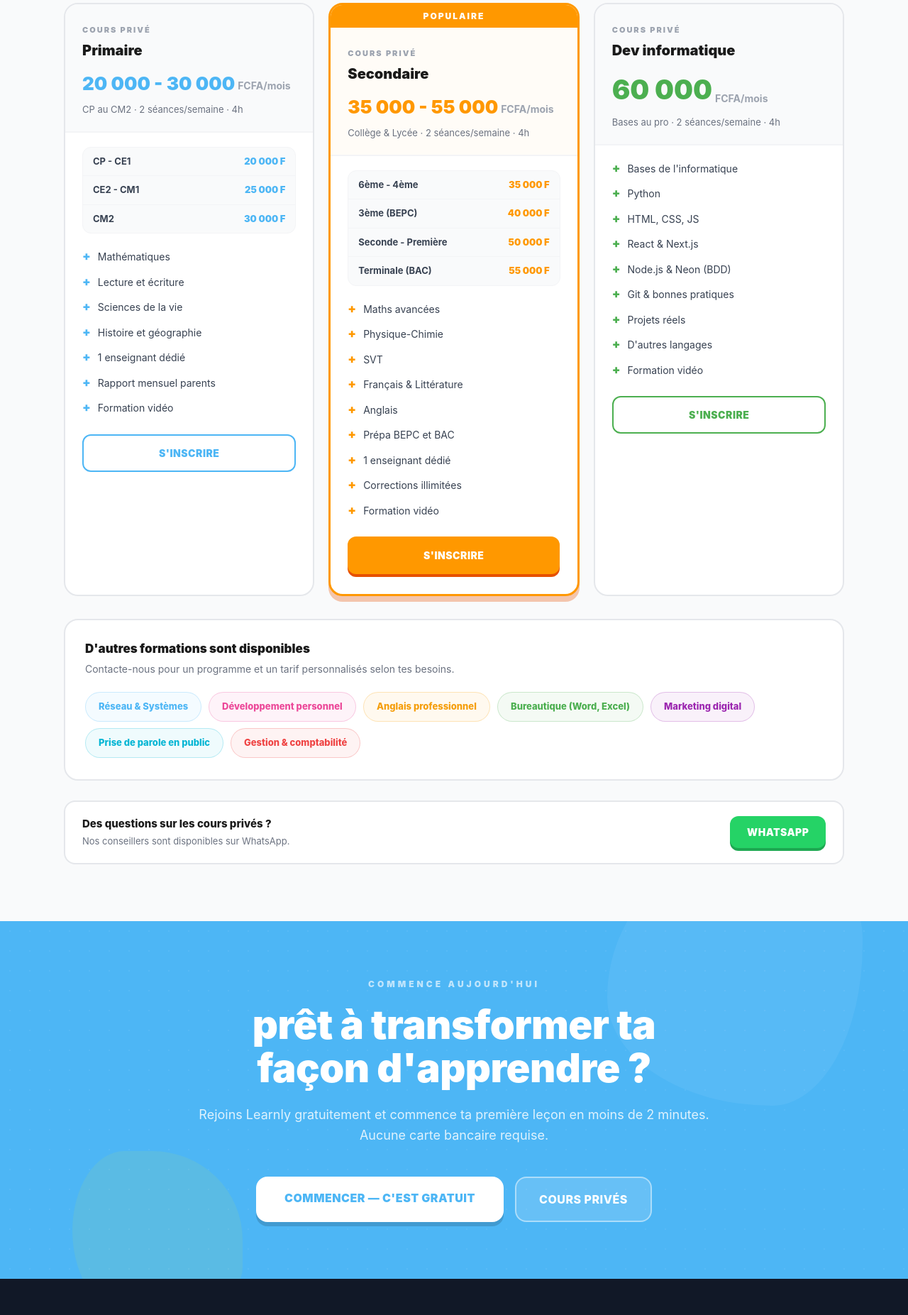
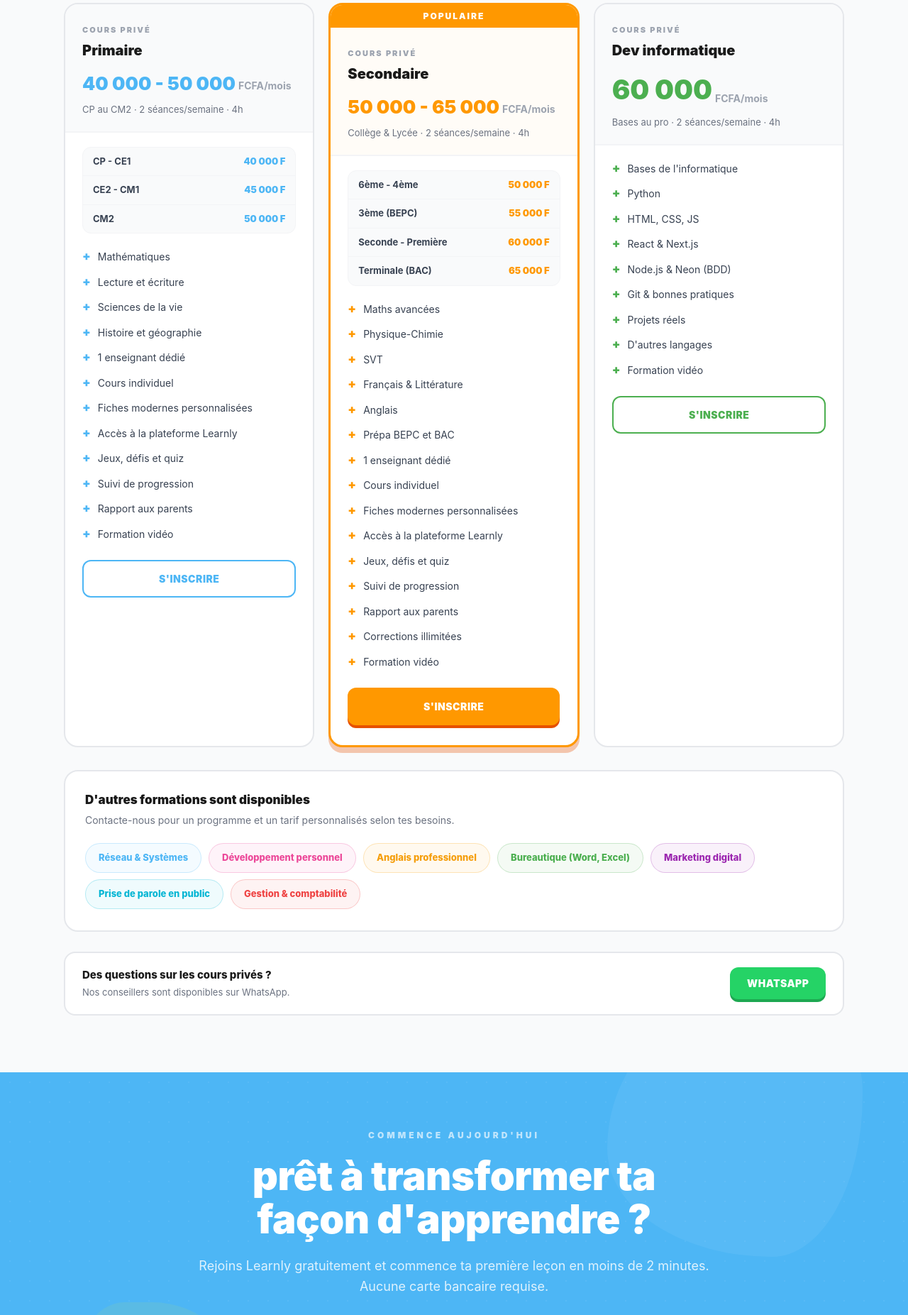
Before and after one commit to YO3CODER/Site-de-Learnly, a Next.js app: page / in a window 1280 px wide. Shown: the part 6020-7873 px from the top of the page at 71% size. Built offline with nearby package versions, Linux system fonts and the light colour scheme.

Commit message:
Mise à jour

```diff
--- a/app/page.tsx
+++ b/app/page.tsx
@@ -425,29 +425,29 @@ export default function Home() {
             {[
               {
                 level: "Primaire",
-                priceRange: "20 000 - 30 000",
+                priceRange: "40 000 - 50 000",
                 color: "#4db6f5", shadow: "#2193d3",
                 sub: "CP au CM2 · 2 séances/semaine · 4h",
                 levels: [
-                  { name: "CP - CE1", price: "20 000" },
-                  { name: "CE2 - CM1", price: "25 000" },
-                  { name: "CM2", price: "30 000" },
+                  { name: "CP - CE1", price: "40 000" },
+                  { name: "CE2 - CM1", price: "45 000" },
+                  { name: "CM2", price: "50 000" },
                 ],
-                features: ["Mathématiques", "Lecture et écriture", "Sciences de la vie", "Histoire et géographie", "1 enseignant dédié", "Rapport mensuel parents", "Formation vidéo"],
+                features: ["Mathématiques", "Lecture et écriture", "Sciences de la vie", "Histoire et géographie", "1 enseignant dédié", "Cours individuel", "Fiches modernes personnalisées", "Accès à la plateforme Learnly", "Jeux, défis et quiz", "Suivi de progression", "Rapport aux parents", "Formation vidéo"],
                 popular: false,
               },
               {
                 level: "Secondaire",
-                priceRange: "35 000 - 55 000",
+                priceRange: "50 000 - 65 000",
                 color: "#ff9800", shadow: "#e65100",
                 sub: "Collège & Lycée · 2 séances/semaine · 4h",
                 levels: [
-                  { name: "6ème - 4ème", price: "35 000" },
-                  { name: "3ème (BEPC)", price: "40 000" },
-                  { name: "Seconde - Première", price: "50 000" },
-                  { name: "Terminale (BAC)", price: "55 000" },
+                  { name: "6ème - 4ème", price: "50 000" },
+                  { name: "3ème (BEPC)", price: "55 000" },
+                  { name: "Seconde - Première", price: "60 000" },
+                  { name: "Terminale (BAC)", price: "65 000" },
                 ],
-                features: ["Maths avancées", "Physique-Chimie", "SVT", "Français & Littérature", "Anglais", "Prépa BEPC et BAC", "1 enseignant dédié", "Corrections illimitées", "Formation vidéo"],
+                features: ["Maths avancées", "Physique-Chimie", "SVT", "Français & Littérature", "Anglais", "Prépa BEPC et BAC", "1 enseignant dédié", "Cours individuel", "Fiches modernes personnalisées", "Accès à la plateforme Learnly", "Jeux, défis et quiz", "Suivi de progression", "Rapport aux parents", "Corrections illimitées", "Formation vidéo"],
                 popular: true,
               },
               {
@@ -588,7 +588,7 @@ export default function Home() {
             </div>
             {[
               { title: "Plateforme", links: ["Fonctionnalités", "Cours disponibles", "Classement", "Quêtes"] },
-              { title: "Cours privés", links: ["Primaire — dès 20 000 FCFA", "Secondaire — dès 35 000 FCFA", "Dev — 60 000 FCFA", "Nous contacter"] },
+              { title: "Cours privés", links: ["Primaire — dès 40 000 FCFA", "Secondaire — dès 50 000 FCFA", "Dev — 60 000 FCFA", "Nous contacter"] },
               { title: "Support", links: ["FAQ", "Contact", "Confidentialité", "CGU"] },
             ].map(({ title, links }) => (
               <div key={title}>
```
